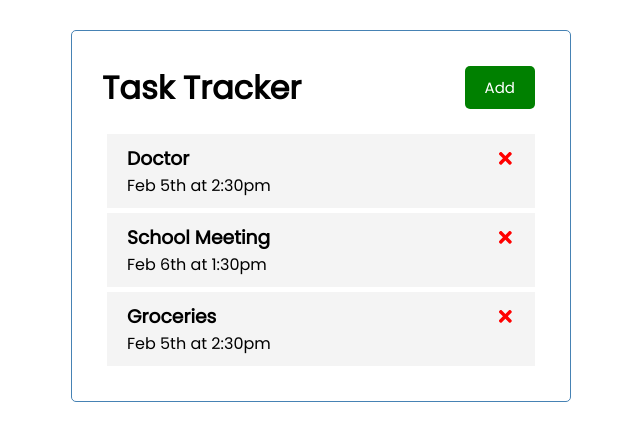
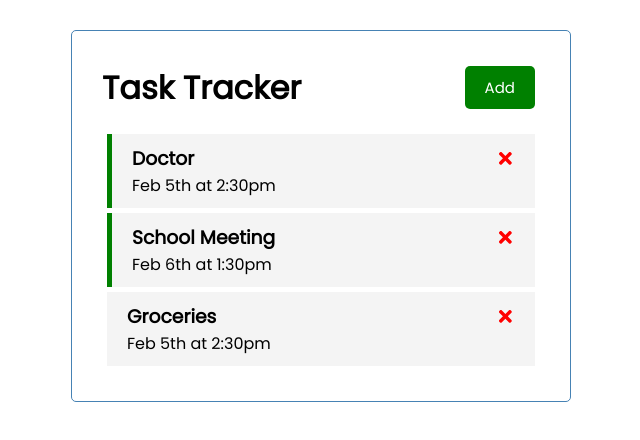
Before and after one commit to LouisSavoie/react-task-tracker, a React (Create React App) app: page / in a window 1280 px wide. Shown: the top 440 px of the page, without its empty margins (319-959 px from the left). Built offline with nearby package versions, Linux system fonts and the light colour scheme.

Commit message:
add reminder toggling

```diff
--- a/src/App.js
+++ b/src/App.js
@@ -30,10 +30,19 @@
     setTasks(tasks.filter((task) => task.id !== id))
   }
 
+  // Toggle Reminder
+  const toggleReminder = (id) => {
+    setTasks(tasks.map((task) => task.id === id ? { ...task, reminder: !task.reminder } : task))
+  }
+
   return (
     <div className="container">
       <Header />
-      {tasks.length > 0 ? <Tasks tasks={tasks} onDelete={deleteTask} /> : 'No Tasks Here'}
+      {tasks.length > 0 ? (
+        <Tasks tasks={tasks} onDelete={deleteTask} onToggle={toggleReminder} />
+      ) : (
+          'No Tasks Here'
+      )}
     </div>
   );
 
--- a/src/components/Task.js
+++ b/src/components/Task.js
@@ -1,8 +1,8 @@
 import { FaTimes } from 'react-icons/fa'
 
-const Task = ({ task, onDelete }) => {
+const Task = ({ task, onDelete, onToggle }) => {
   return (
-    <div className='task'>
+    <div className={`task ${task.reminder ? 'reminder' : ''}`} onDoubleClick={() => onToggle(task.id)}>
       <h3>
         {task.text}
         <FaTimes style={{color: 'red', cursor: 'pointer'}} onClick={() => onDelete(task.id)} />
--- a/src/components/Tasks.js
+++ b/src/components/Tasks.js
@@ -1,9 +1,9 @@
 import Task from './Task'
 
-const Tasks = ({ tasks, onDelete }) => {
+const Tasks = ({ tasks, onDelete, onToggle }) => {
   return (
     <>
-      {tasks.map((task) => (<Task key={task.id} task={task} onDelete={onDelete} />))}
+      {tasks.map((task) => (<Task key={task.id} task={task} onDelete={onDelete} onToggle={onToggle} />))}
     </>
   )
 }
```
